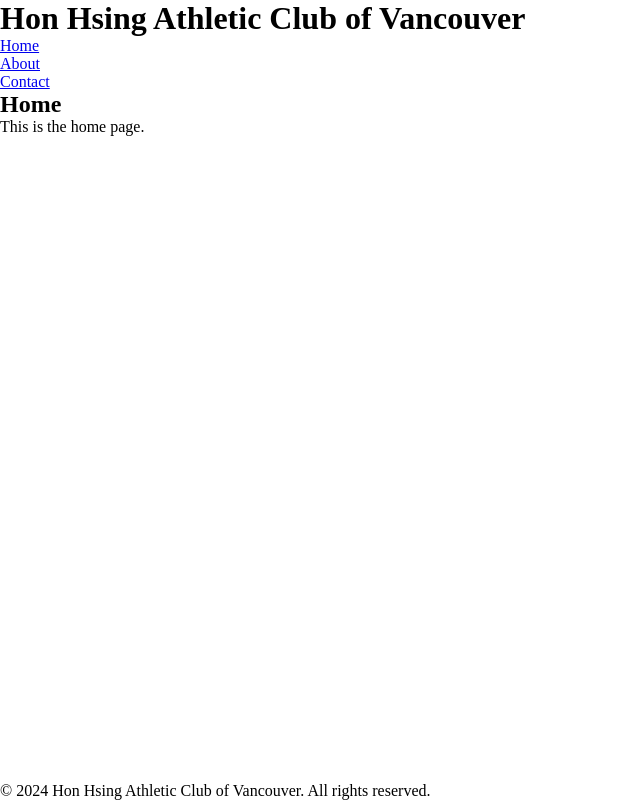
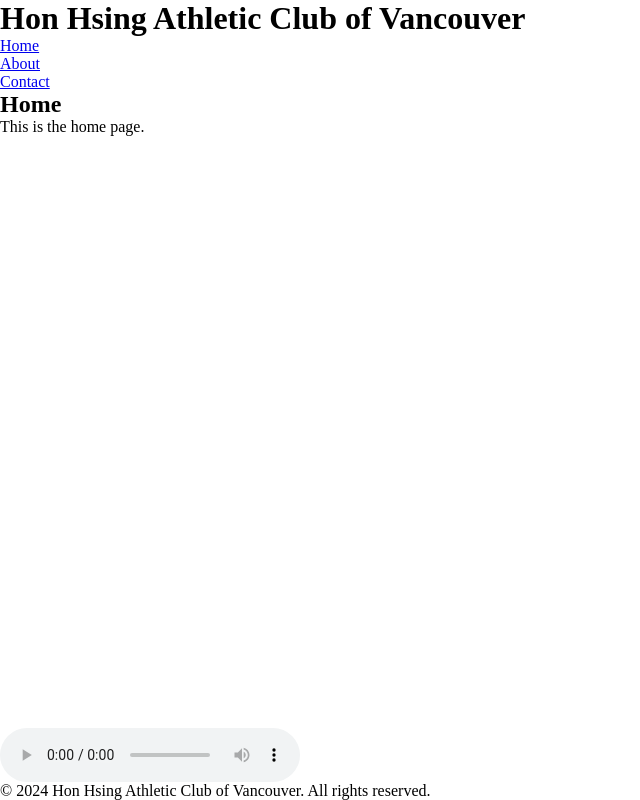
Before and after one commit to JackyWuCoder/HonHsing, a plain HTML site: page index.html in a window 1280 px wide. Shown: the whole page, without its empty margins (0-640 px from the left). Drawn offline with Linux system fonts and the light colour scheme.

Commit message:
Added Basic Audio Player
1) Currently can only play 1 song, unless I add more instances one by one.
2) Will expand on this music player for playlists.

```diff
--- a/index.html
+++ b/index.html
@@ -27,6 +27,10 @@
       <h2>Home</h2>
       <p>This is the home page.</p>
     </main>
+    <audio id="audio-player" controls>
+      <source src="audio/kungfuSong.mp3" type="audio/mpeg" />
+      Your browser does not support the audio element.
+    </audio>
     <footer>
       <p>
         &copy; 2024 Hon Hsing Athletic Club of Vancouver. All rights reserved.
```
Also changed, not shown: 1 other file.
